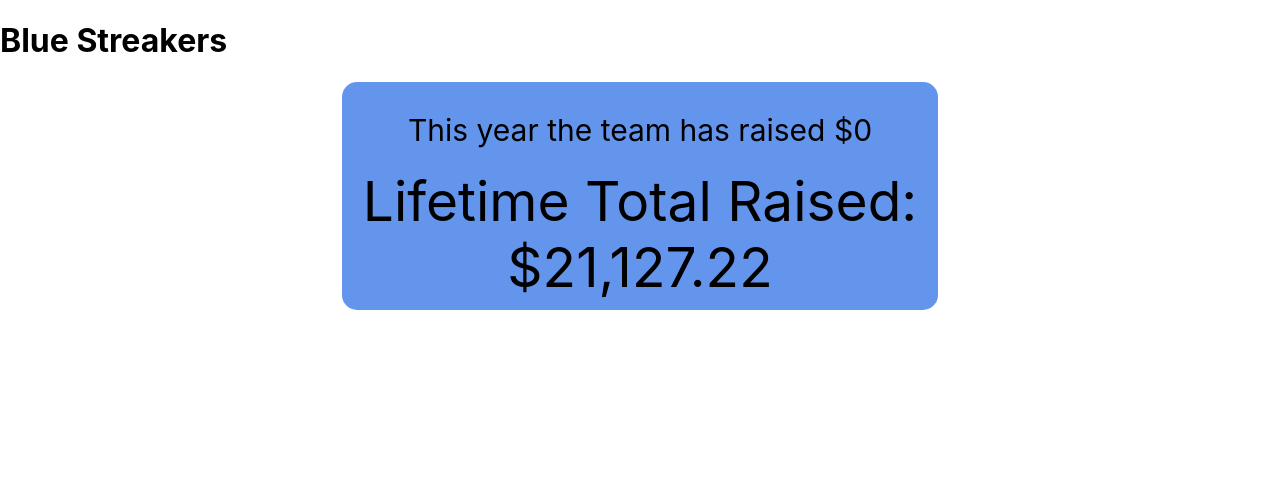
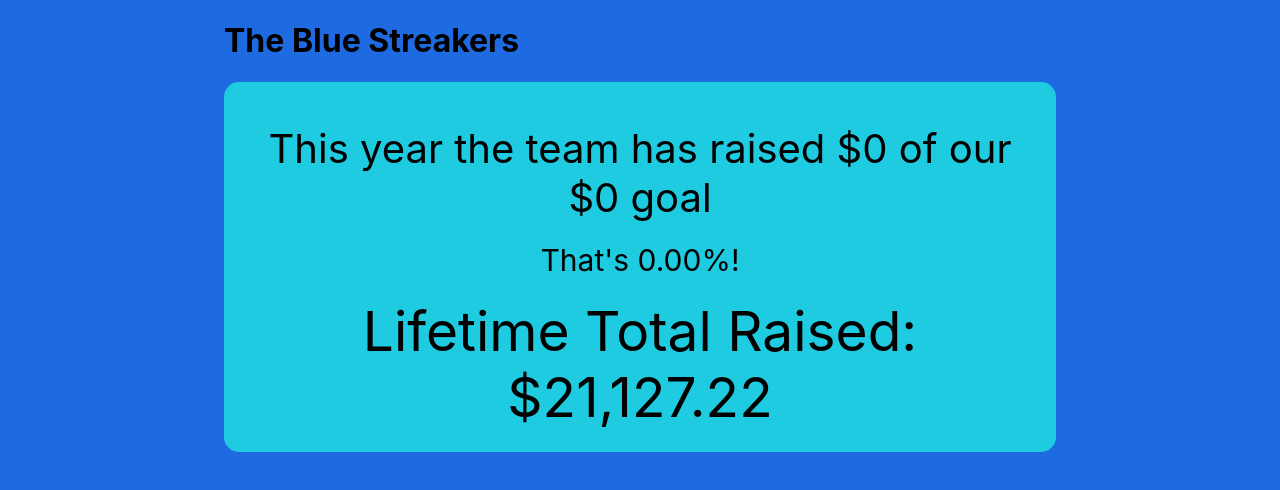
Before and after one commit to rgero/React---Extra-Life-Website, a React app: page / in a window 1280 px wide. Built offline with nearby package versions, Linux system fonts and the light colour scheme; no server answers.

Commit message:
Adding the percentage and moving the numeral to the presentation file. No sense in having it be in a helper.

```diff
--- a/src/components/DonationWrapper.js
+++ b/src/components/DonationWrapper.js
@@ -35,7 +35,7 @@ class DonationWrapper extends React.Component
     let teamData = this.state.teamData;
     return (
       <div className="teamDonationWrapper">
-        <TeamPresentation sumTotal={teamData["sumDonations"]} helper={this.helper}/>
+        <TeamPresentation teamData={teamData} helper={this.helper}/>
       </div>
     )
   }
--- a/src/components/Header.js
+++ b/src/components/Header.js
@@ -1,9 +1,11 @@
 import React from 'react';
+
+import '../styles/Header.css'
 
 export const Header = () => (
     <header className="header">
         <div className="header__content">
-           <h1>Blue Streakers</h1>
+           <h1>The Blue Streakers</h1>
         </div>
     </header>
 );
--- a/src/components/HelperFunctions.js
+++ b/src/components/HelperFunctions.js
@@ -1,5 +1,4 @@
 const axios = require('axios');
-const numeral = require('numeral');
 
 class HelperFunctions
 {
@@ -9,7 +8,6 @@ class HelperFunctions
     this.constructTeamURL = this.constructTeamURL.bind(this);
     this.constructURL = this.constructURL.bind(this);
     this.generateURLs = this.generateURLs.bind(this);
-    this.formatValue = this.formatValue.bind(this);
   }
 
   async GetData(targetURL)
@@ -46,12 +44,6 @@ class HelperFunctions
   constructPlayerURL(id)
   {
     return this.constructURL('participants', id);
-  }
-
-  formatValue(newValue)
-  {
-    /* This is a bit overkill, but I'm sure there will be more uses for numeral */
-    return numeral(newValue).format('$0,0[.]00')
   }
 
   generateURLs(ids)
--- a/src/components/TeamPresentation.js
+++ b/src/components/TeamPresentation.js
@@ -1,5 +1,7 @@
 import React from 'react';
 import '../styles/TeamPresentation.css';
+
+const numeral = require('numeral');
 
 class TeamPresentation extends React.Component
 {
@@ -9,15 +11,26 @@ class TeamPresentation extends React.Component
     this.state = {
       previousYears: 21127.22
     }
+
+    this.formatValue = this.formatValue.bind(this);
+  }
+
+  formatValue(newValue)
+  {
+    /* This is a bit overkill, but I'm sure there will be more uses for numeral */
+    return numeral(newValue).format('$0,0[.]00')
   }
 
   render()
   {
-    const currentTotal = this.props.helper.formatValue(this.state.previousYears + this.props.sumTotal);
-    const currentYear = this.props.helper.formatValue(this.props.sumTotal);
+    const currentTotal = this.formatValue(this.state.previousYears + this.props.teamData["sumDonations"]);
+    const currentYear = this.formatValue(this.props.teamData["sumDonations"]);
+    const currentGoal = this.formatValue(this.props.teamData["goal"]);
+    const currentPercentage = numeral(parseFloat(this.props.teamData["sumDonations"])/parseFloat(this.props.teamData["goal"])).format('0.00%');
     return (
       <div className="teamTeamPresentation">
-        <div className="currentYear">This year the team has raised {currentYear}</div>
+        <div className="currentYear">This year the team has raised {currentYear} of our {currentGoal} goal</div>
+        <div className="currentPercentage">That's {currentPercentage}!</div>
         <div className="teamTotal">Lifetime Total Raised: {currentTotal}</div>
       </div>
     )
--- /dev/null
+++ b/src/styles/Header.css
@@ -0,0 +1,2 @@
+.header {
+}
--- a/src/styles/TeamPresentation.css
+++ b/src/styles/TeamPresentation.css
@@ -1,12 +1,10 @@
 .teamDonationWrapper {
-  margin: auto;
   display: flex;
   flex-direction: column;
-  width: 45%;
   text-align: center;
-  padding: 10px;
+  padding: 22px;
   border-radius: 15px;
-  background-color:cornflowerblue;
+  background-color:#1ECBE1;
   overflow-wrap: break-word;
 }
 
@@ -18,5 +16,11 @@
 .currentYear
 {
   padding-top: 20px;
+  font-size: 40px;
+}
+
+.currentPercentage
+{
+  padding-top: 20px;
   font-size: 30px;
 }
--- a/src/styles/index.css
+++ b/src/styles/index.css
@@ -11,3 +11,9 @@ code {
   font-family: source-code-pro, Menlo, Monaco, Consolas, 'Courier New',
     monospace;
 }
+
+body {
+  width: 65%;
+  margin:auto;
+  background-color:#1E6AE1;
+}
```
